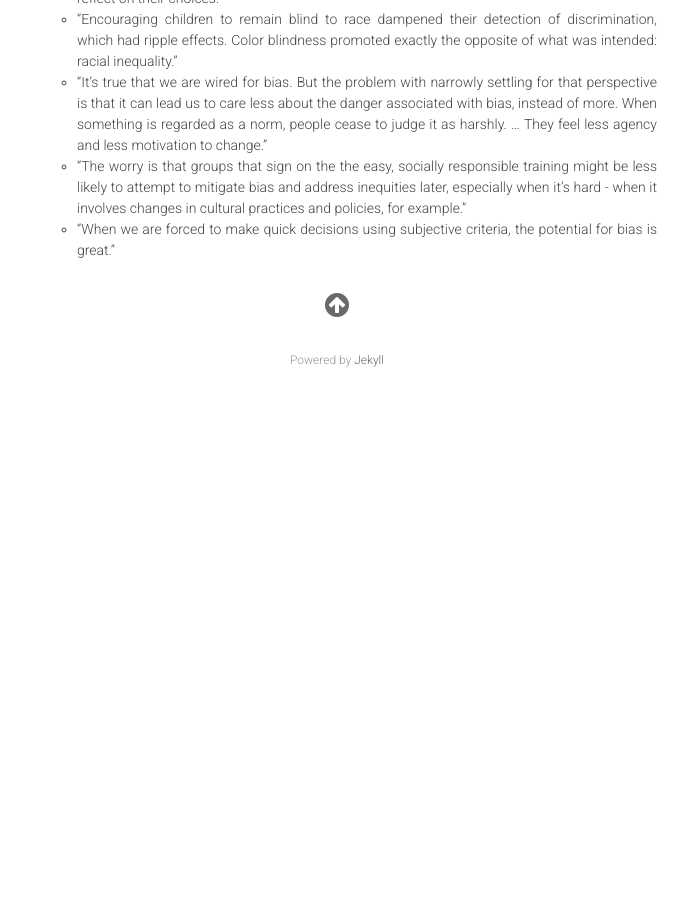
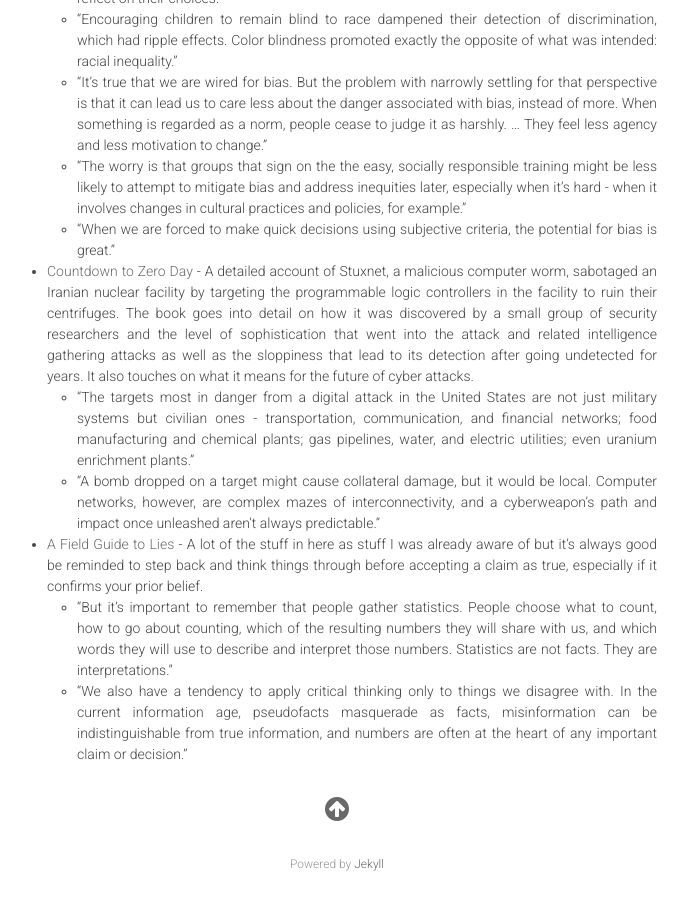
Before and after one commit to dblackrun/dblackrun.github.io, a Jekyll site: the page built from _posts/2020-01-01-all-the-books-i-read-this-year.markdown, in a window 1280 px wide and 900 px high, scrolled down 1029 px. Shown: the whole window, without its empty margins (303-991 px from the left). Built offline with Jekyll 4.4.1, drawn with Linux system fonts in a browser that asks for light colours; nearby versions of some CDN libraries; before the commit the page ends 1434 px from its top, so only the background shows below that.

Commit message:
update post

```diff
--- a/_posts/2020-01-01-all-the-books-i-read-this-year.markdown
+++ b/_posts/2020-01-01-all-the-books-i-read-this-year.markdown
@@ -24,3 +24,11 @@ Some notes and quotes from the books I have read this year:
     + "It's true that we are wired for bias. But the problem with narrowly settling for that perspective is that it can lead us to care less about the danger associated with bias, instead of more. When something is regarded as a norm, people cease to judge it as harshly. ... They feel less agency and less motivation to change."
     + "The worry is that groups that sign on the the easy, socially responsible training might be less likely to attempt to mitigate bias and address inequities later, especially when it's hard - when it involves changes in cultural practices and policies, for example."
     + "When we are forced to make quick decisions using subjective criteria, the potential for bias is great."
+
+* [Countdown to Zero Day](https://www.penguinrandomhouse.com/books/219931/countdown-to-zero-day-by-kim-zetter/) - A detailed account of Stuxnet, a malicious computer worm, sabotaged an Iranian nuclear facility by targeting the programmable logic controllers in the facility to ruin their centrifuges. The book goes into detail on how it was discovered by a small group of security researchers and the level of sophistication that went into the attack and related intelligence gathering attacks as well as the sloppiness that lead to its detection after going undetected for years. It also touches on what it means for the future of cyber attacks.
+    + "The targets most in danger from a digital attack in the United States are not just military systems but civilian ones - transportation, communication, and financial networks; food manufacturing and chemical plants; gas pipelines, water, and electric utilities; even uranium enrichment plants."
+    + "A bomb dropped on a target might cause collateral damage, but it would be local. Computer networks, however, are complex mazes of interconnectivity, and a cyberweapon's path and impact once unleashed aren't always predictable."
+
+* [A Field Guide to Lies](https://www.penguinrandomhouse.com/books/318650/a-field-guide-to-lies-by-daniel-j-levitin/) - A lot of the stuff in here as stuff I was already aware of but it's always good be reminded to step back and think things through before accepting a claim as true, especially if it confirms your prior belief.
+    + "But it's important to remember that people gather statistics. People choose what to count, how to go about counting, which of the resulting numbers they will share with us, and which words they will use to describe and interpret those numbers. Statistics are not facts. They are interpretations."
+    + "We also have a tendency to apply critical thinking only to things we disagree with. In the current information age, pseudofacts masquerade as facts, misinformation can be indistinguishable from true information, and numbers are often at the heart of any important claim or decision."
```
